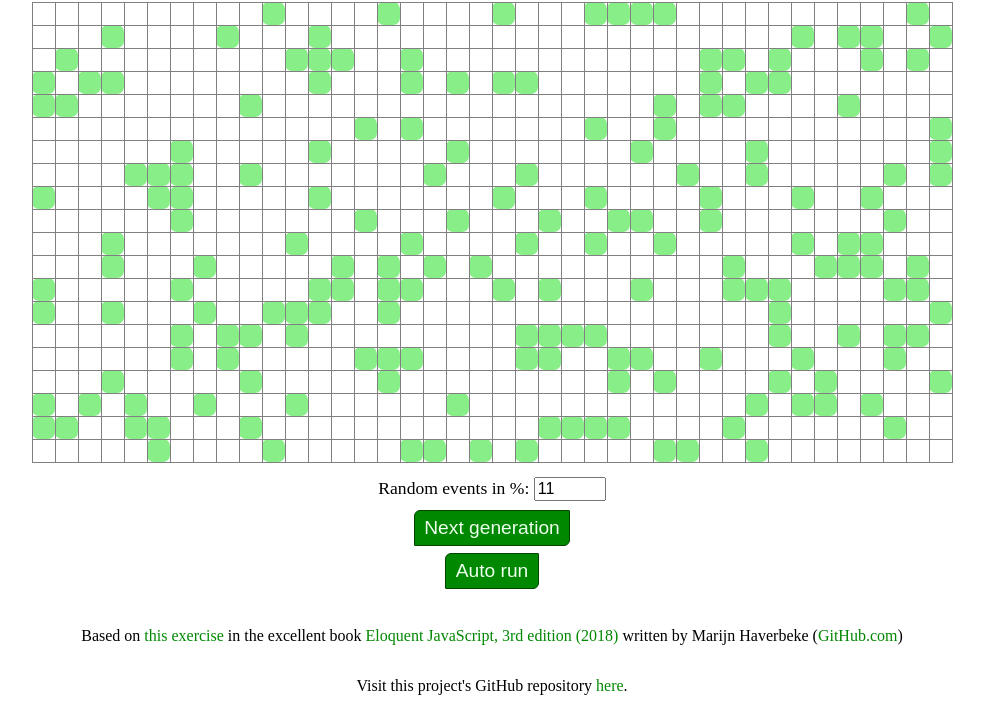
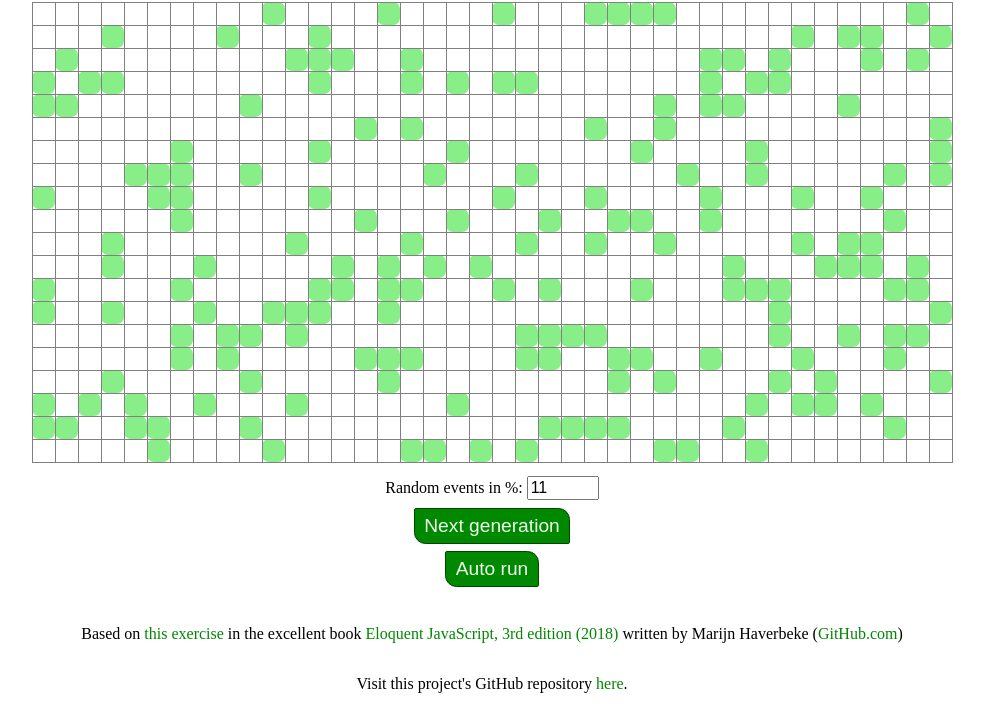
Before and after one commit to kramred/game, a plain HTML site: page index.html in a window 1280 px wide. Shown: the part 86-805 px from the top of the page, without its empty margins (148-1132 px from the left). Drawn offline with Linux system fonts and the light colour scheme.

Commit message:
buttuns and cells with similar layout

```diff
--- a/styles.css
+++ b/styles.css
@@ -57,7 +57,7 @@ button {
   color: #efe;
   background-color: #080;
   border: 1px solid #040;
-  border-radius: 6px 1px;
+  border-radius: .1em .6em;
 }
 
 button:hover,
@@ -72,7 +72,7 @@ button:focus {
 }
 
 #rng_label {
-  font-size: 1.1em;
+  font-size: 16px;
   padding: 0.3em;
   margin-top: .5em;
 }
```
